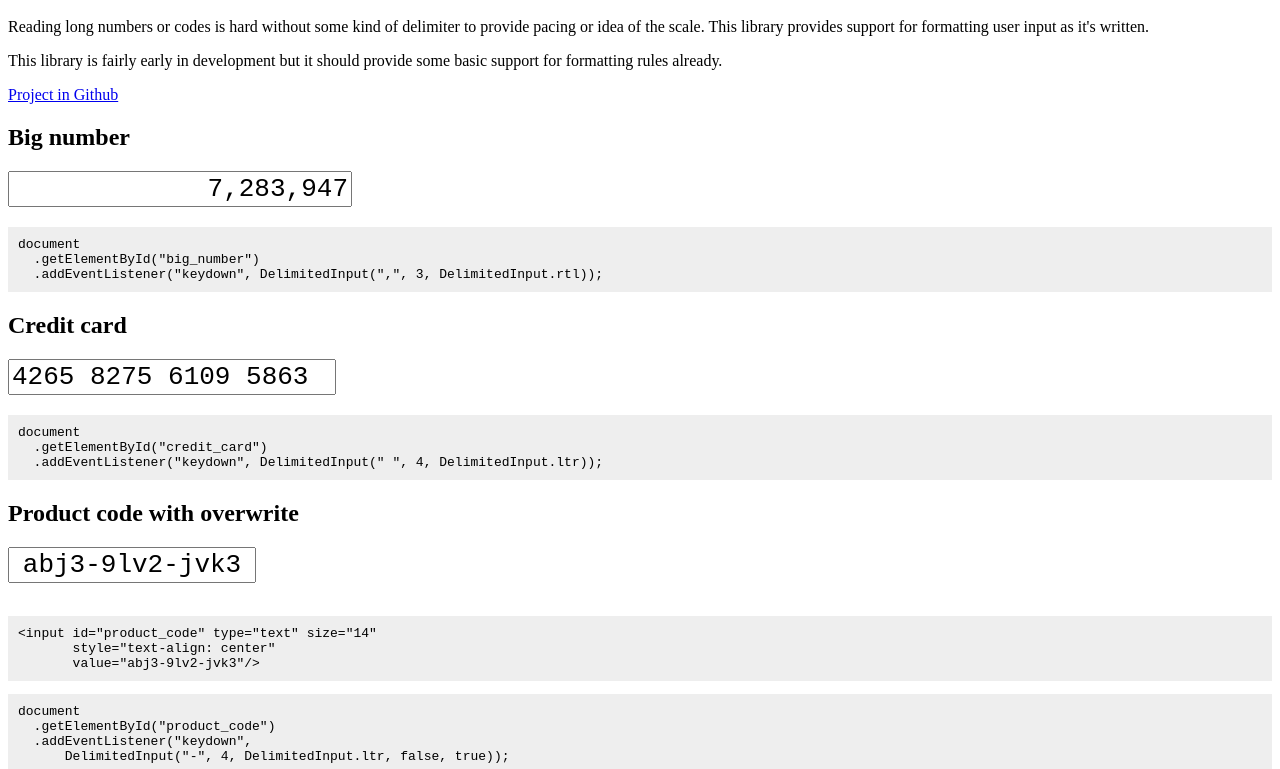
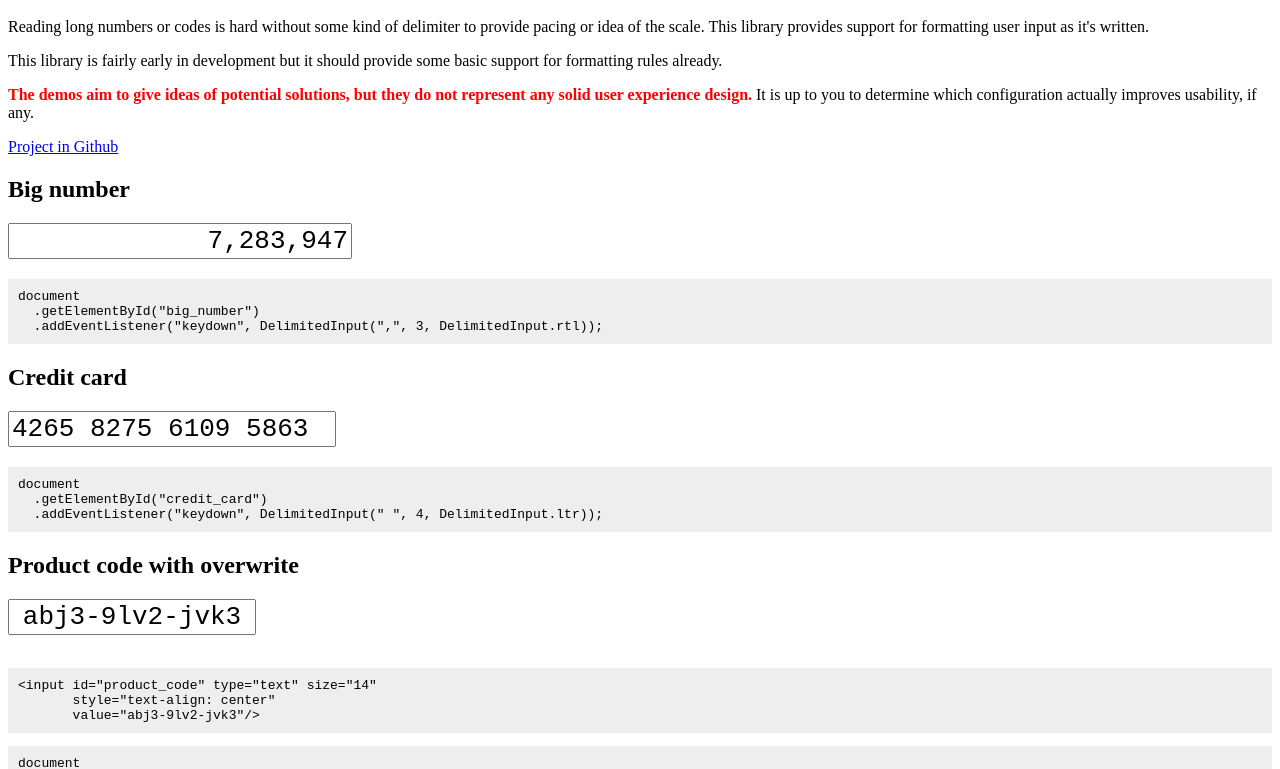
Before and after one commit to teijo/delimited-input, a website: page index.html in a window 1280 px wide. Shown: the part 48-817 px from the top of the page. Drawn offline with Linux system fonts and the light colour scheme.

Commit message:
UX disclaimer

```diff
--- a/index.html
+++ b/index.html
@@ -28,6 +28,10 @@
     formatting user input as it's written.</p>
   <p>This library is fairly early in development but it should provide some
     basic support for formatting rules already.</p>
+  <p><span style="color: red; font-weight: bold;"> The demos aim to give ideas of
+    potential solutions, but they do not represent any solid user experience
+    design.</span> It is up to you to determine which configuration actually
+    improves usability, if any.</p>
   <p><a href="https://github.com/teijo/delimited-input">Project in Github</a></p>
 </main>
 
```
